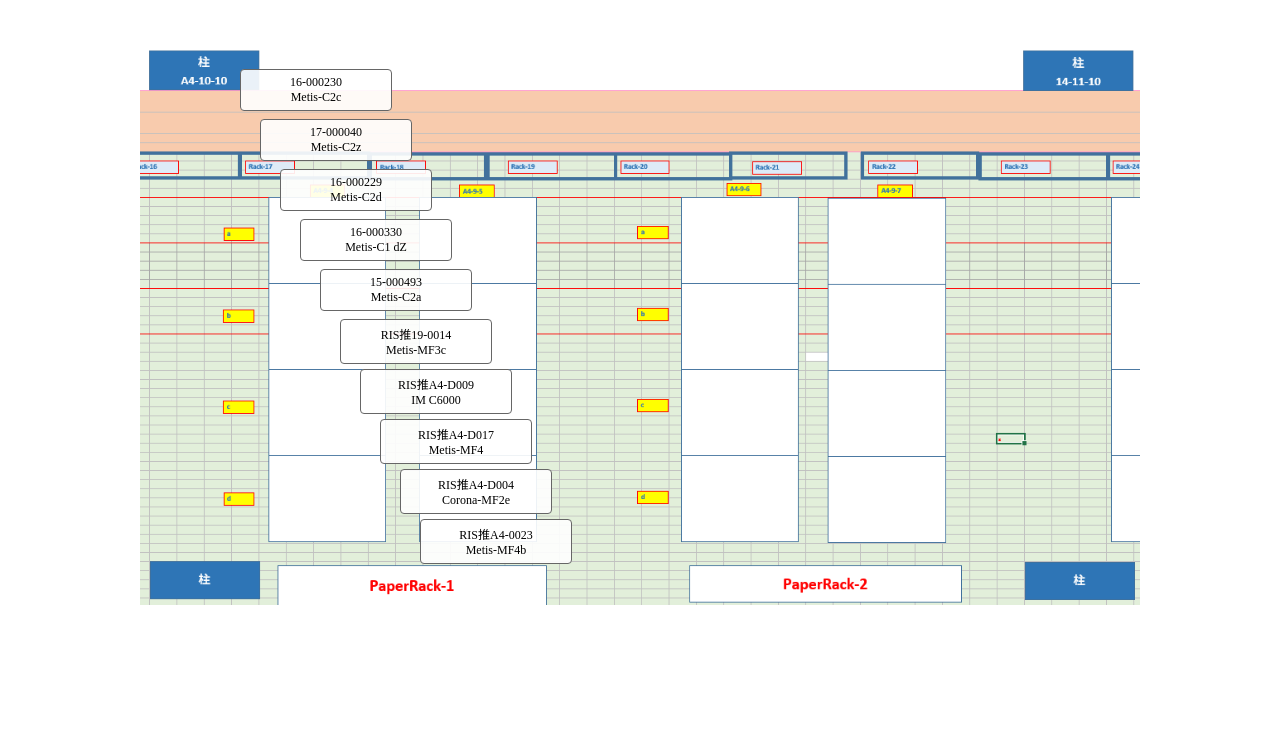
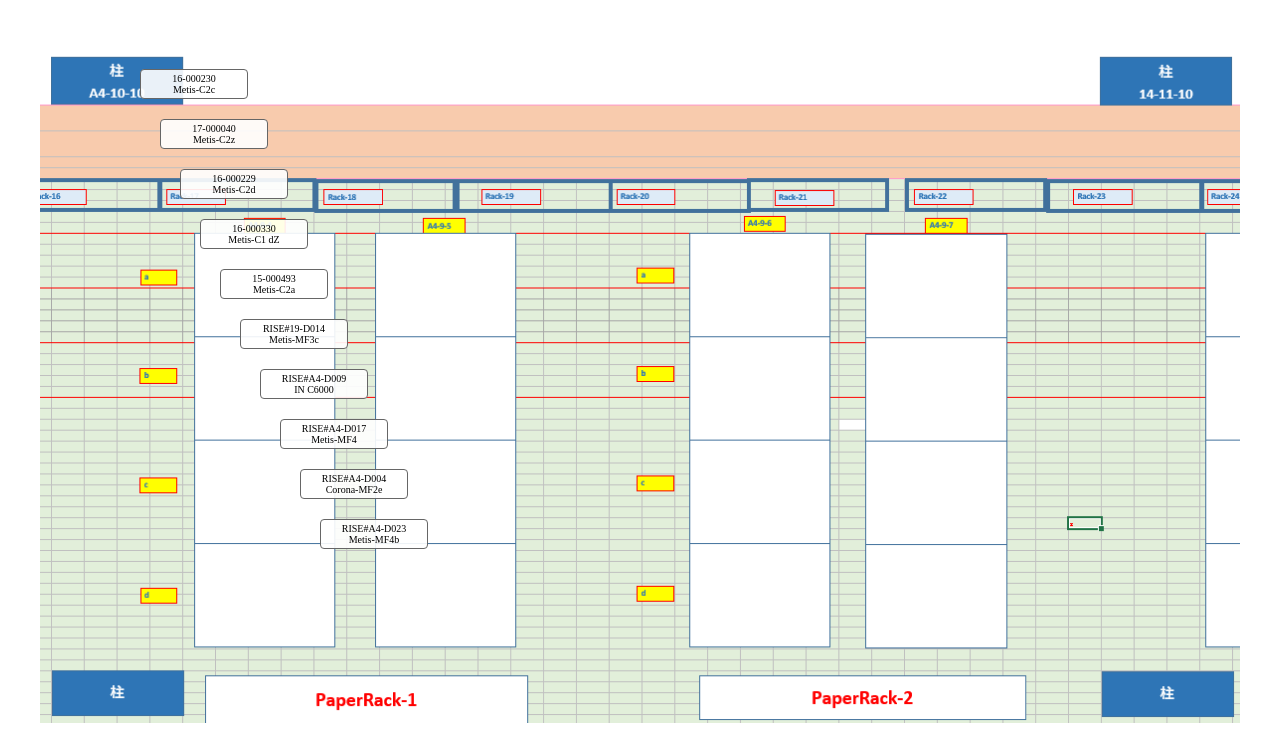
Before and after one commit to nkohta/mfp-map, a plain HTML site: page index.html in a window 1280 px wide. Shown: the part 70-805 px from the top of the page. Drawn offline with Linux system fonts and the light colour scheme.

Commit message:
Update index.html

```diff
--- a/index.html
+++ b/index.html
@@ -6,7 +6,7 @@
   <style>
     .map-container {
       position: relative;
-      width: 1000px;
+      width: 1200px;
       margin: auto;
     }
     .map-image {
@@ -16,10 +16,10 @@
       position: absolute;
       background-color: rgba(255, 255, 255, 0.9);
       border: 1px solid #666;
-      padding: 5px;
-      font-size: 12px;
+      padding: 3px;
+      font-size: 10px;
       border-radius: 4px;
-      width: 140px;
+      width: 100px;
       text-align: center;
     }
   </style>
@@ -35,11 +35,11 @@
     <div class="device-label" style="top: 150px; left: 140px;">16-000229<br>Metis-C2d</div>
     <div class="device-label" style="top: 200px; left: 160px;">16-000330<br>Metis-C1 dZ</div>
     <div class="device-label" style="top: 250px; left: 180px;">15-000493<br>Metis-C2a</div>
-    <div class="device-label" style="top: 300px; left: 200px;">RIS推19-0014<br>Metis-MF3c</div>
-    <div class="device-label" style="top: 350px; left: 220px;">RIS推A4-D009<br>IM C6000</div>
-    <div class="device-label" style="top: 400px; left: 240px;">RIS推A4-D017<br>Metis-MF4</div>
-    <div class="device-label" style="top: 450px; left: 260px;">RIS推A4-D004<br>Corona-MF2e</div>
-    <div class="device-label" style="top: 500px; left: 280px;">RIS推A4-0023<br>Metis-MF4b</div>
+    <div class="device-label" style="top: 300px; left: 200px;">RISE#19-D014<br>Metis-MF3c</div>
+    <div class="device-label" style="top: 350px; left: 220px;">RISE#A4-D009<br>IN C6000</div>
+    <div class="device-label" style="top: 400px; left: 240px;">RISE#A4-D017<br>Metis-MF4</div>
+    <div class="device-label" style="top: 450px; left: 260px;">RISE#A4-D004<br>Corona-MF2e</div>
+    <div class="device-label" style="top: 500px; left: 280px;">RISE#A4-D023<br>Metis-MF4b</div>
   </div>
 </body>
 </html>
```
